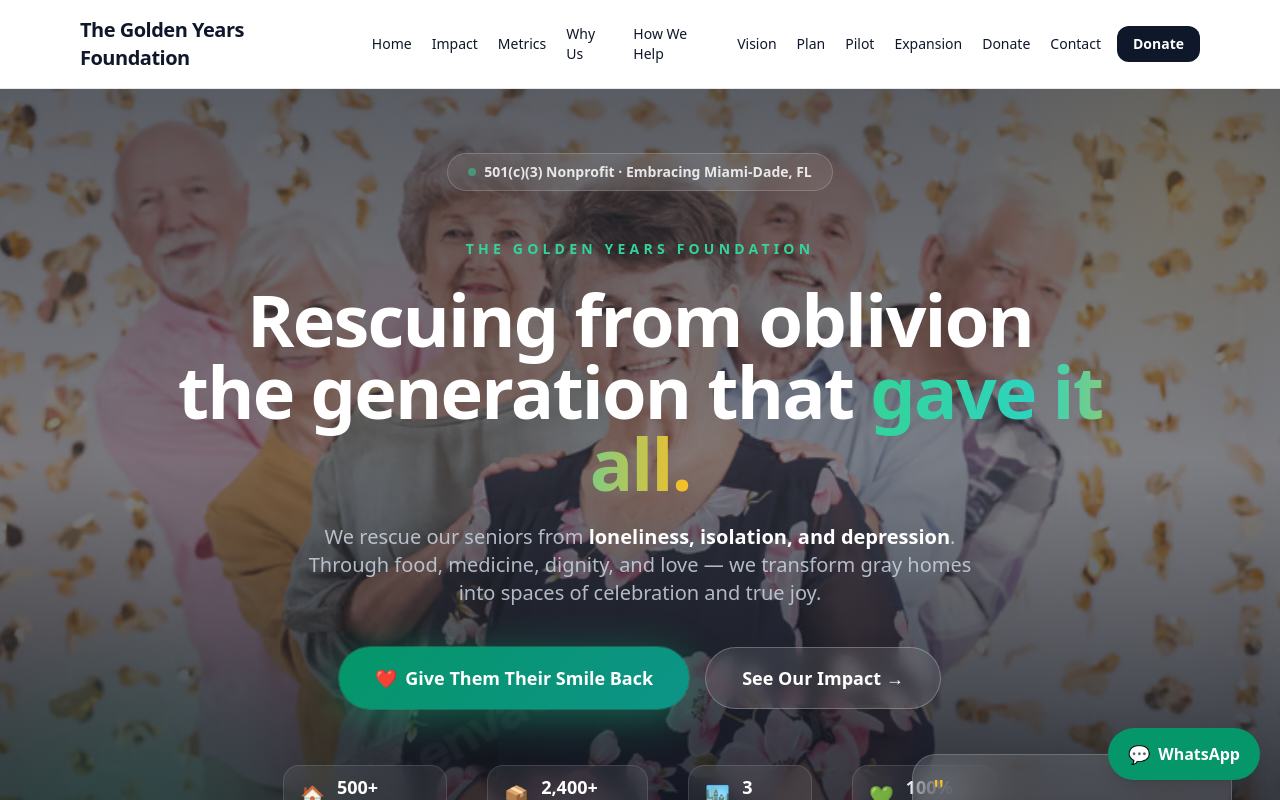
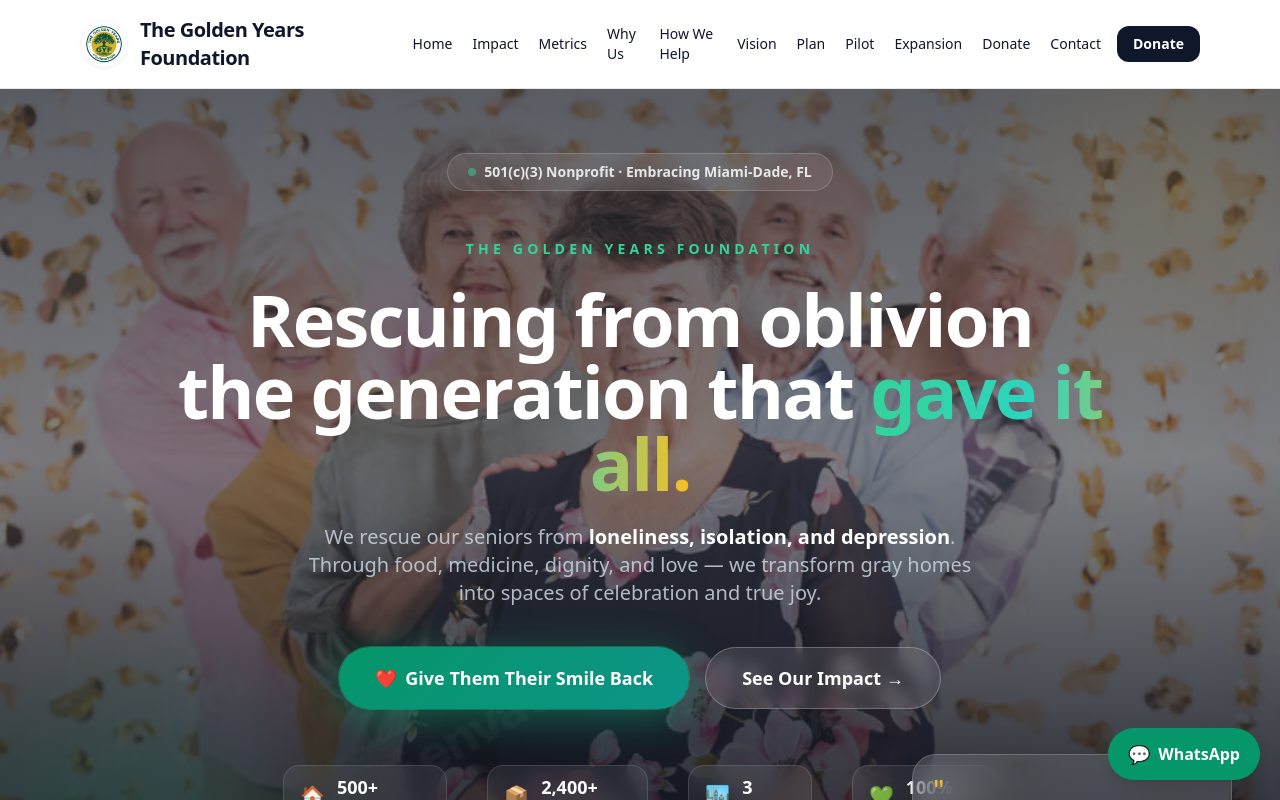
Before and after one commit to juniorllh85/website-rebuild-2026, a React (Vite) app: page / in a window 1280 px wide. Shown: the top 800 px of the page. Built offline with nearby package versions, Linux system fonts and the light colour scheme.

Commit message:
Brand update: Adding new foundation crest logo to header and favicon

```diff
--- a/index.html
+++ b/index.html
@@ -2,7 +2,7 @@
 <html lang="en">
   <head>
     <meta charset="UTF-8" />
-    <link rel="icon" type="image/svg+xml" href="/vite.svg" />
+    <link rel="icon" type="image/png" href="/logo.png" />
     <meta name="viewport" content="width=device-width, initial-scale=1.0" />
     <meta name="description" content="The Golden Years Foundation ensures dignified care, basic needs, and love for our elders. Support our pilot project in Miami-Dade." />
     <meta name="keywords" content="elderly care, nonprofit, foundation, senior living, Miami-Dade, volunteer, donate" />
--- a/src/components/Header.jsx
+++ b/src/components/Header.jsx
@@ -4,7 +4,8 @@ export default function Header({ onDonateClick }) {
   return (
     <header className="sticky top-0 z-40 border-b bg-white/80 backdrop-blur">
       <div className="mx-auto max-w-6xl px-4 py-4 flex items-center justify-between gap-4">
-        <div className="font-extrabold tracking-tight text-lg sm:text-xl">
+        <div className="font-extrabold tracking-tight text-lg sm:text-xl flex items-center gap-3">
+          <img src="/logo.png" alt="The Golden Years Foundation Logo" className="h-12 w-12 object-contain rounded-full border border-slate-100 shadow-sm" />
           <span className="hidden sm:inline">The Golden Years Foundation</span>
           <span className="sm:hidden">TGYF</span>
         </div>
```
Also changed, not shown: public/logo.png (added).
